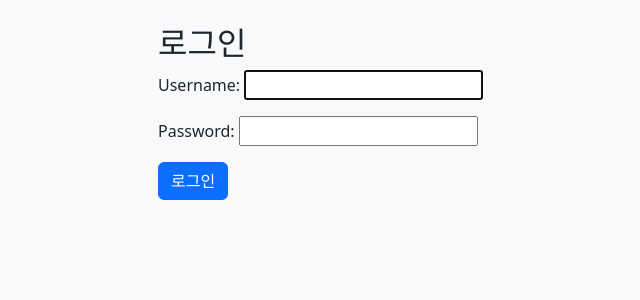
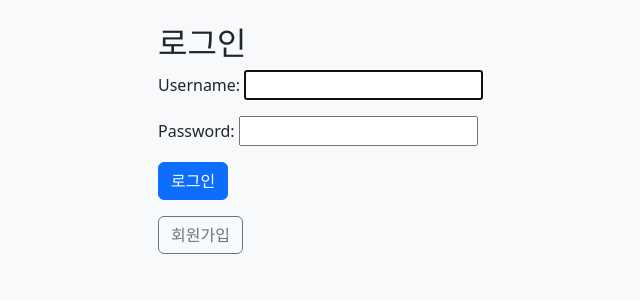
Before and after one commit to respwill/vibe-coding-django, a Django app: page /users/login/ in a window 1280 px wide. Shown: the part 56-356 px from the top of the page, without its empty margins (94-734 px from the left). Run offline with Django 5.2, Linux system fonts and the light colour scheme.

Commit message:
로그인 페이지에 회원가입 버튼 및 링크 추가 (#12)

```diff
--- a/templates/users/login.html
+++ b/templates/users/login.html
@@ -6,4 +6,7 @@
     {{ form.as_p }}
     <button type="submit" class="btn btn-primary">로그인</button>
 </form>
+<div class="mt-3">
+    <a href="/users/register/" class="btn btn-outline-secondary">회원가입</a>
+</div>
 {% endblock %}
```
